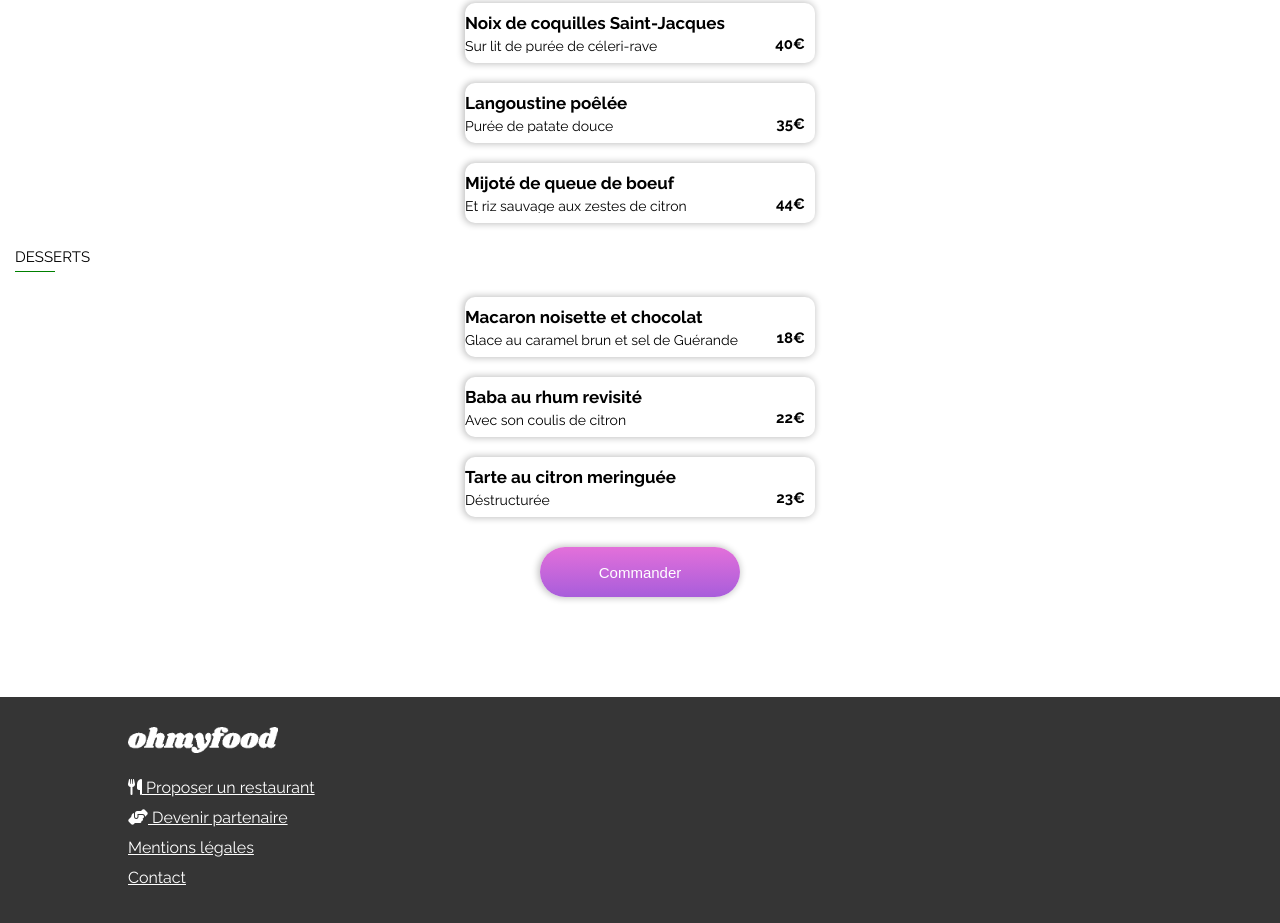
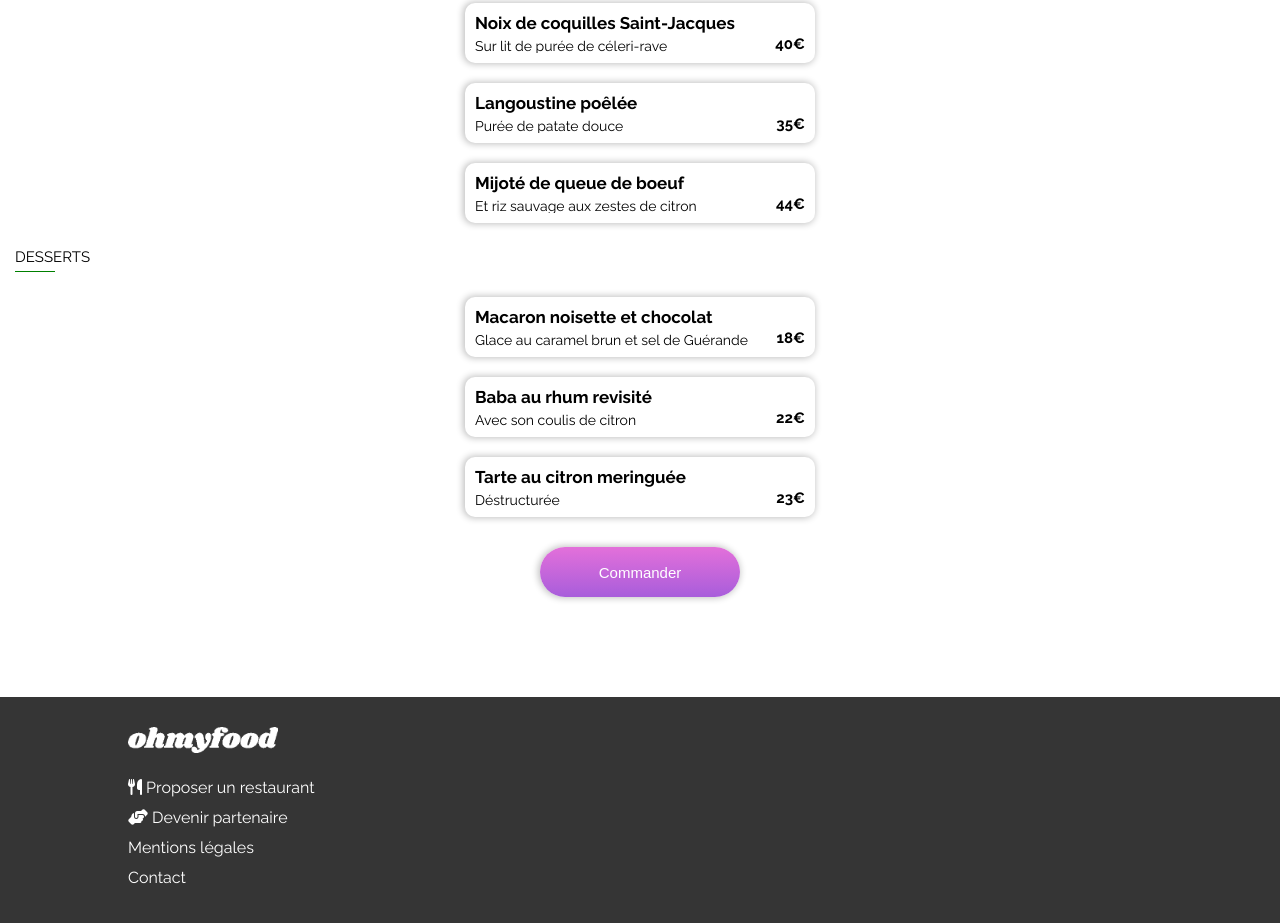
Before and after one commit to pvt98/PascalVaillant_3_14-12-2020, a plain HTML site: page page2.html in a window 1280 px wide. Shown: the part 735-1658 px from the top of the page. Drawn offline with Linux system fonts and the light colour scheme.

Commit message:
last last commit

```diff
--- a/page2.html
+++ b/page2.html
@@ -17,7 +17,7 @@
 
                 <div class="headerbarre1">
 
-                <a href="/index.html">
+                <a href="index.html">
 
                 <div class="fas fa-arrow-left arrowprec"></div>
 
--- a/style1.css
+++ b/style1.css
@@ -5,6 +5,10 @@ body {
   height: auto;
   margin: 0px;
   font-family: raleway, sans-serif;
+}
+
+a {
+  text-decoration: none;
 }
 
 /*HEADER*/
@@ -166,6 +170,7 @@ header {
   width: 300px;
   height: 50px;
   overflow: hidden;
+  padding-left: 10px;
 }
 
 .choix-txt h4 {
```
Also changed, not shown: page1.html (+1 -1 lines), page3.html (+1 -1 lines), page4.html (+1 -1 lines).
